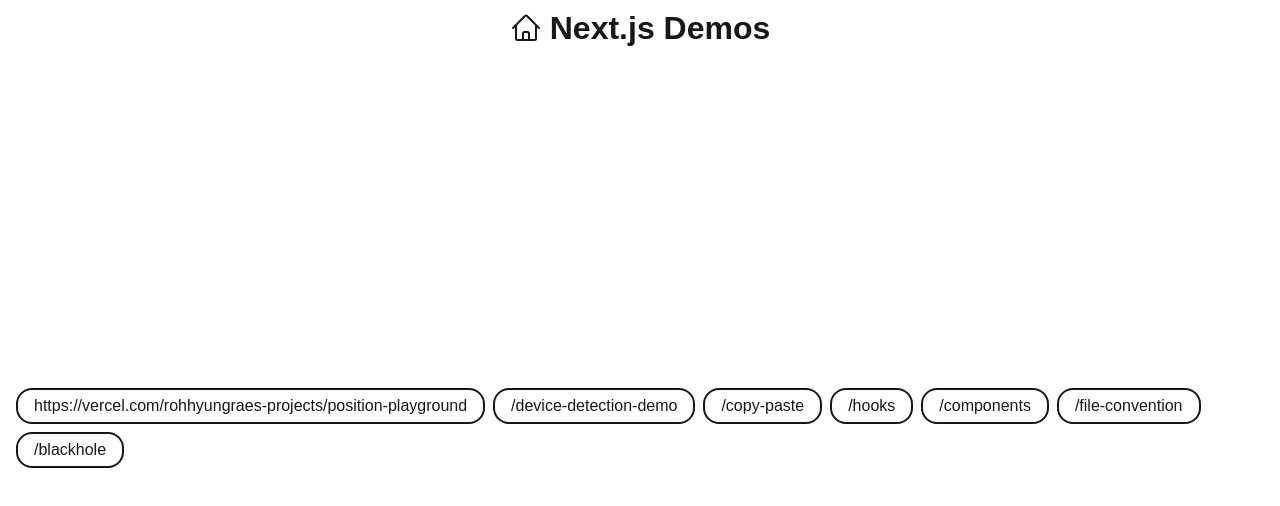
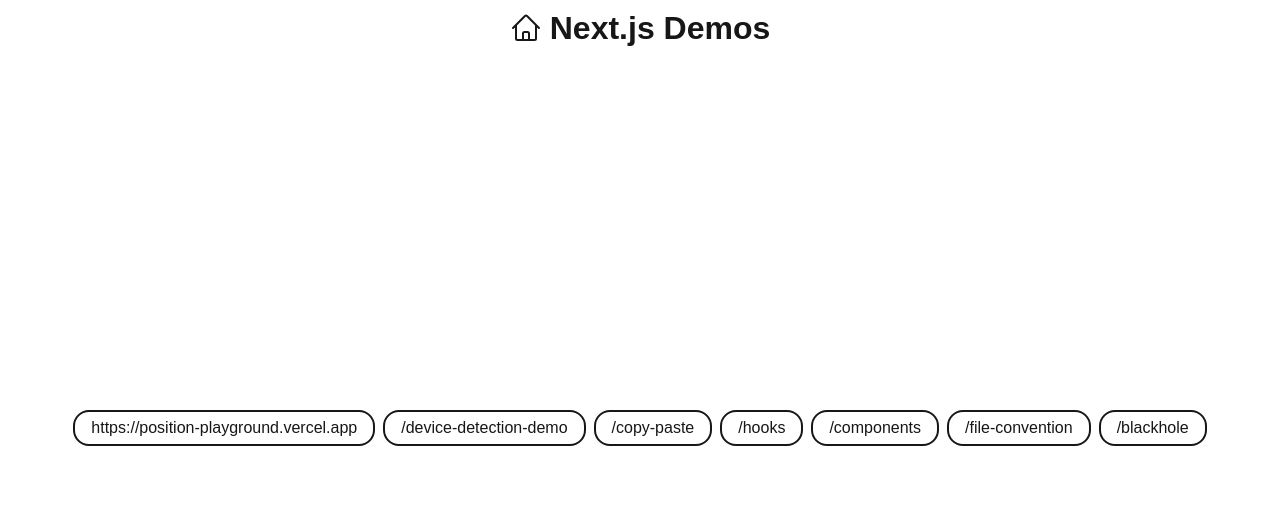
Before and after one commit to nhl1991/nextjs-example-demo, a Next.js app: page / in a window 1280 px wide. Shown: the top 506 px of the page. Built offline with nearby package versions, Linux system fonts and the light colour scheme.

Commit message:
Fix URL of position playground

```diff
--- a/src/app/page.tsx
+++ b/src/app/page.tsx
@@ -5,7 +5,7 @@
   return (
     <div className="w-full h-full flex items-center justify-center">
       <div className="flex flex-wrap p-4 gap-2">
-        <LinkContainer link="https://vercel.com/rohhyungraes-projects/position-playground" />
+        <LinkContainer link="https://position-playground.vercel.app" />
         <LinkContainer link="/device-detection-demo" />
         <LinkContainer link="/copy-paste" />
         <LinkContainer link="/hooks" />
```
